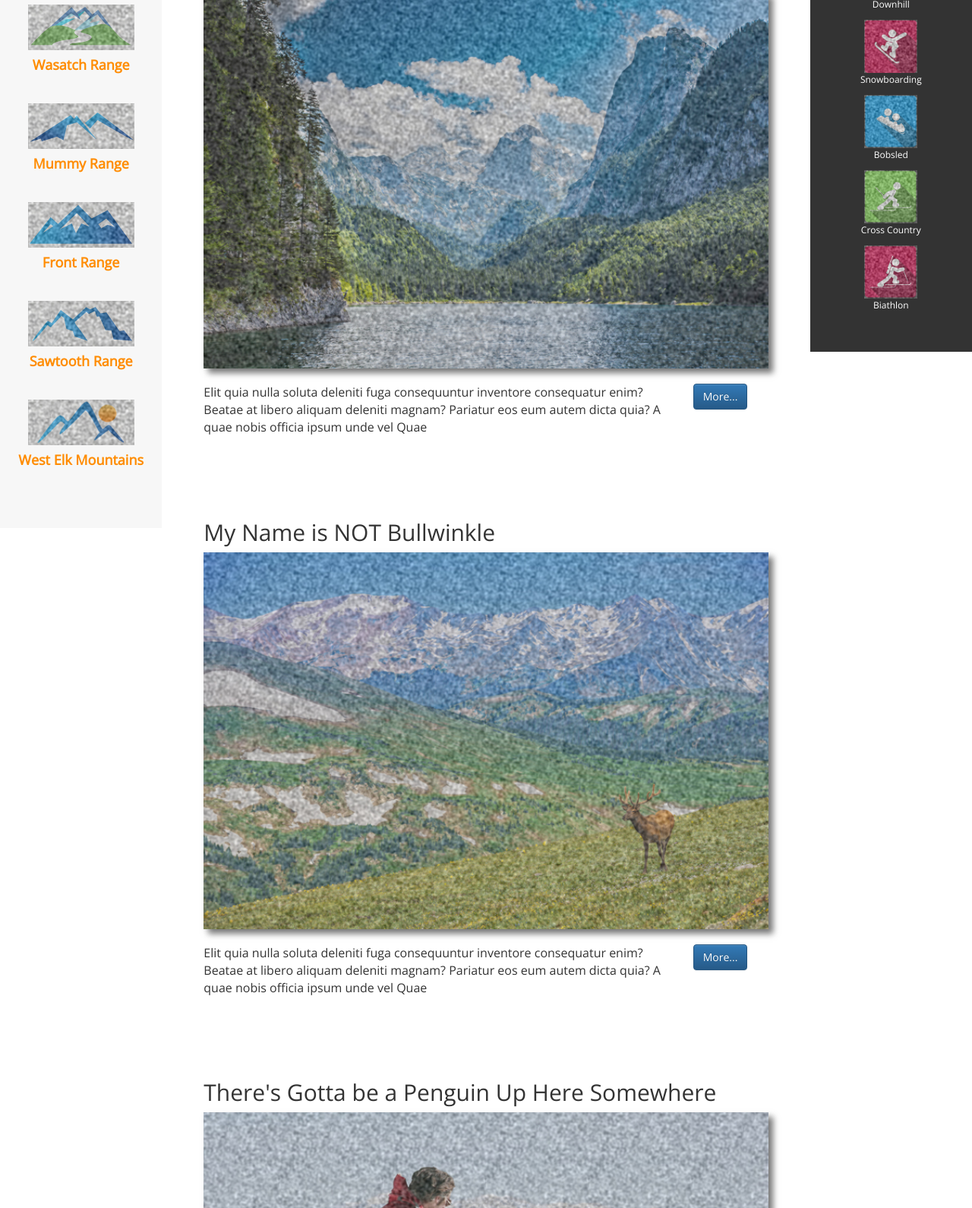
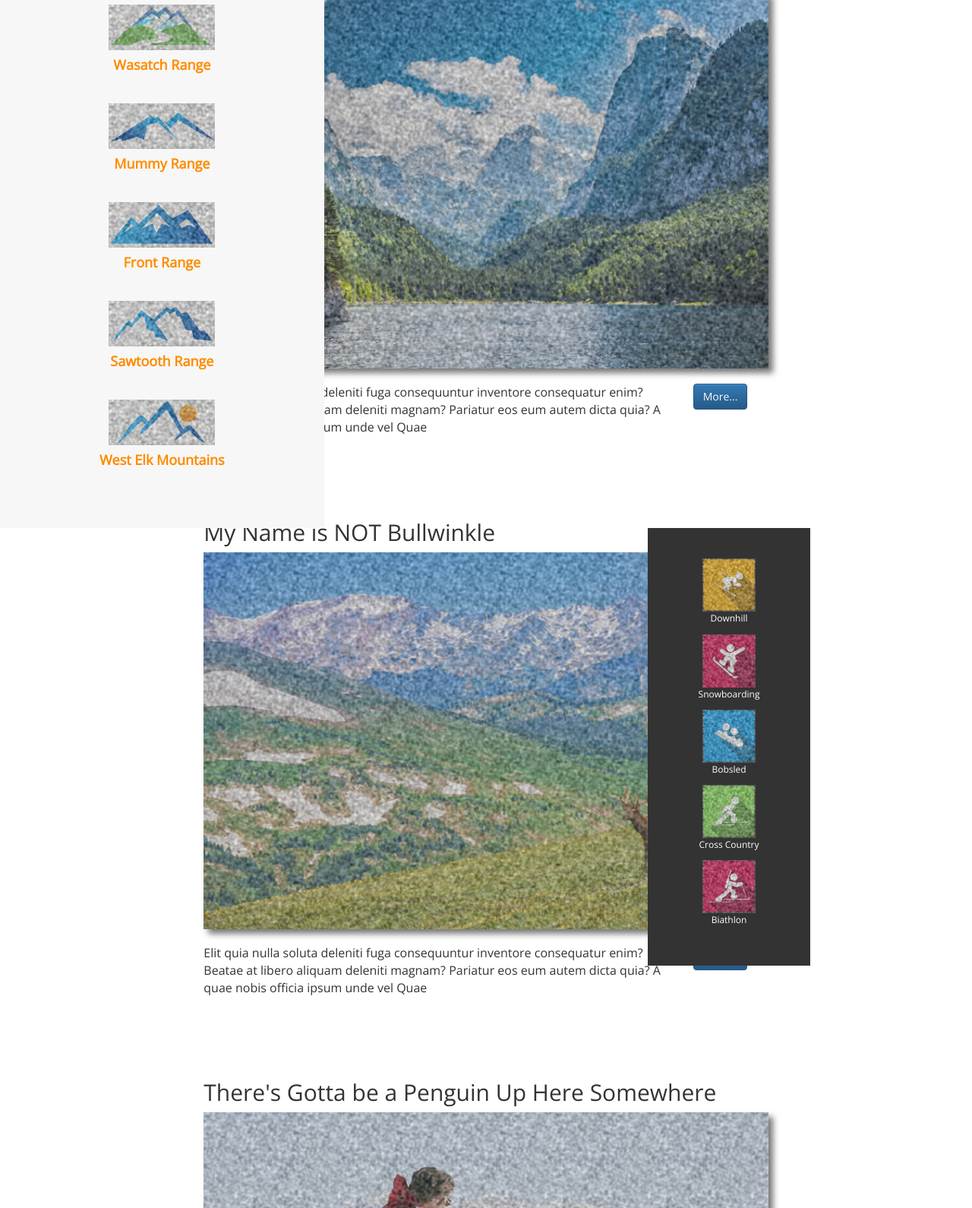
Before and after one commit to nazalislam/Responsive-Websites-with-Bootstrap-3, a plain HTML site: page index.html in a window 1280 px wide. Shown: the part 223-1813 px from the top of the page at 76% size. Drawn offline with nearby package versions, Linux system fonts and the light colour scheme.

Commit message:
Set up column drop pattern

```diff
--- a/index.html
+++ b/index.html
@@ -23,8 +23,9 @@
         <div class="container-fluid">
             <div class="row">
 
+            <!-- MAIN ARTICLE -->
 
-                <section class="col-sm-8 col-sm-push-2">
+                <section class="col-sm-9 col-md-8 col-sm-push-3 col-md-push-2">
 
                     <article>
                         <h2>Why I Went Into the Lake</h2>
@@ -67,7 +68,9 @@
 
                 </section>
 
-                <aside class="col-sm-2 col-sm-pull-8" >
+                <!-- MOUNTAIN RANGE -->
+
+                <aside class="col-sm-3 col-md-4 col-sm-pull-9 col-md-pull-8" >
                     <h4 class="range-title">
                         <strong>Mountain Ranges</strong>
                     </h4>
@@ -96,7 +99,9 @@
                     </div>
                 </aside>
 
-                <aside class="sports-icon-list col-sm-2">
+            <!-- ASIDE 02 -->
+
+                <aside class="sports-icon-list col-xs-12 col-md-2">
 
                     <a href="downhill.html">
                         <img src="images/icon-downhill.png" alt="Downhill">
```
Also changed, not shown: 1 other file.
